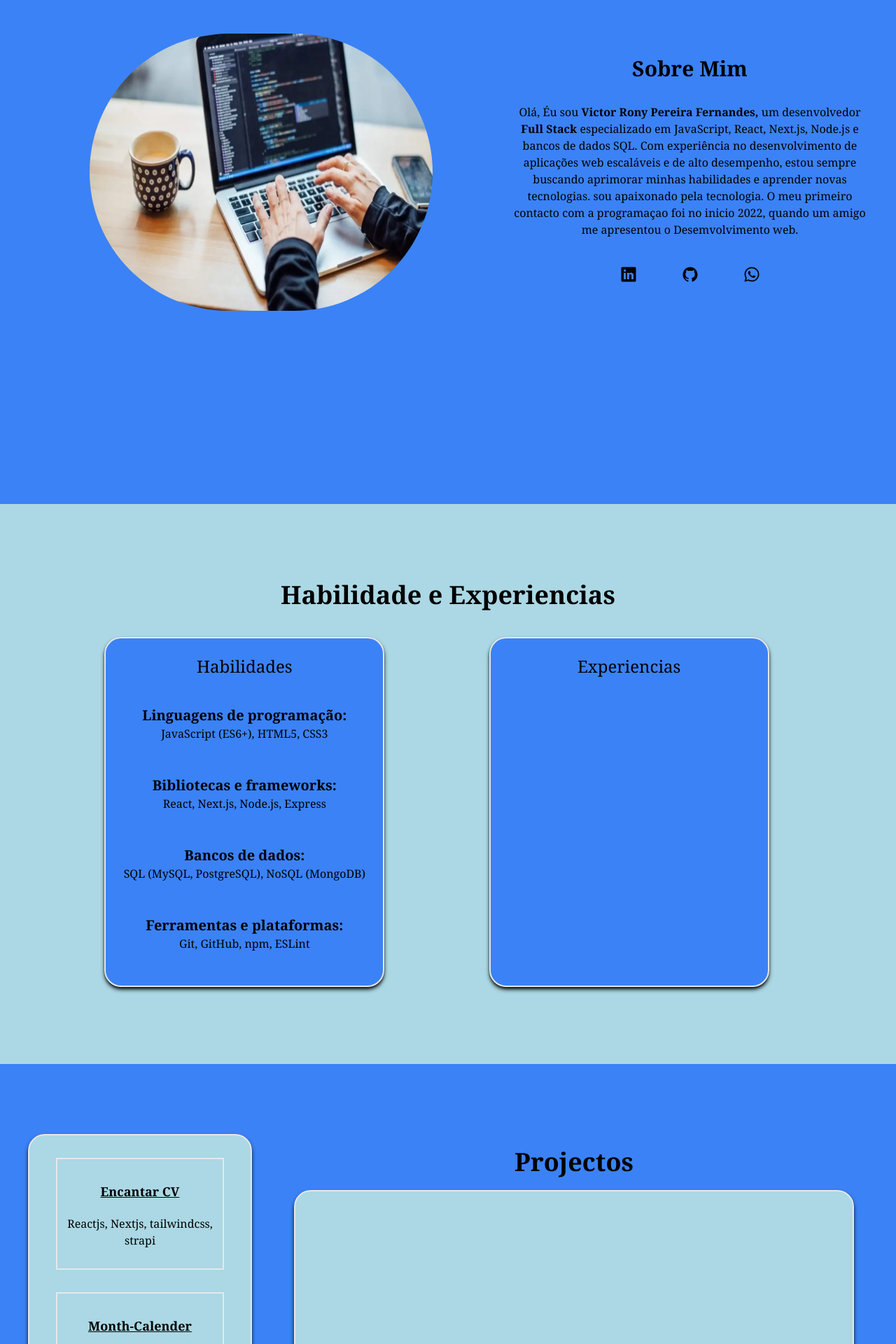
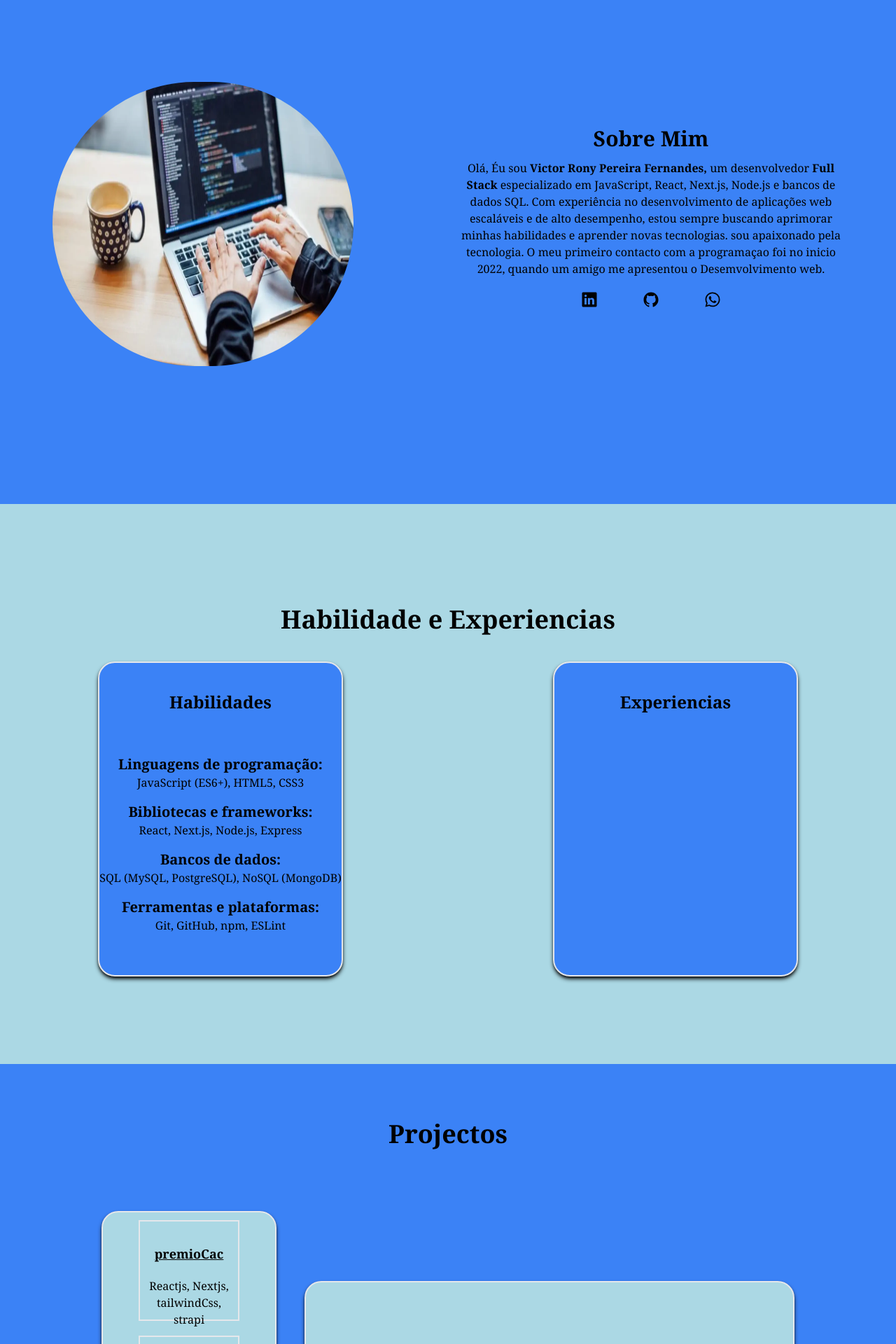
Before and after one commit to victorrony/Portifolio, a Next.js app: page / in a window 1280 px wide. Shown: the part 880-2800 px from the top of the page at 70% size. Built offline with nearby package versions, Linux system fonts and the light colour scheme.

Commit message:
update project

```diff
--- a/src/app/components/main/Main.js
+++ b/src/app/components/main/Main.js
@@ -5,17 +5,17 @@ export default function Main() {
   return (
     <div
       id="main"
-      className="flex h-screen gap-20  bg-blue-500 w-[1280px] text-black"
+      className="flex flex-col-reverse justify-center w-full align-middle h-screen  bg-blue-500  text-black lg:w-[100%] xl:w-[1280px] xl:flex-row xl:justify-center xl:align-middle"
     >
-      <div className=" ">
+      <div className="flex my-10 m-auto">
         <img
           src="/pc.webp"
-          className="w-[490px] h-[396px] mt-32 ml-32 rounded-full "
+          className="w-96 h-64 rounded-full md:w-[390px] md:h-[306px] xl:w-[430px] xl:h-[406px] xl:m-auto"
         />
       </div>
-      <div className="mt-32  w-[575px] text-center ">
-        <h1 className=" text-black text-3xl my-8 font-semibold">Sobre Mim</h1>
-        <p className="m-8">
+      <div className="mt-20 flex flex-col justify-center text-center items-center lg:mt-16 xl:m-auto">
+        <h1 className=" text-black text-3xl  font-semibold">Sobre Mim</h1>
+        <p className="w-[460px] mt-3 md:w-[550px]">
           Olá, Éu sou{" "}
           <span className="font-semibold">Victor Rony Pereira Fernandes,</span>{" "}
           um desenvolvedor <span className="font-semibold">Full Stack</span>{" "}
@@ -27,7 +27,7 @@ export default function Main() {
           amigo me apresentou o Desemvolvimento web.
         </p>
 
-        <div className="flex justify-center m-auto w-80 mt-10">
+        <div className="flex justify-center m-auto w-70 my-5">
           <ul className=" space-x-16 flex ">
             <li>
               <a
--- a/src/app/components/project/Project.js
+++ b/src/app/components/project/Project.js
@@ -1,6 +1,7 @@
 "use client";
 import React from "react";
 import { useState } from "react";
+import Projectos from "../projectos/Projectos";
 
 export default function Project() {
   const [activeContent, setActiveContent] = useState([null]);
@@ -16,58 +17,42 @@ export default function Project() {
   return (
     <div
       id="project"
-      className="flex  flex-wrap h-screen justify-center text-center bg-blue-500  w-[1280px]"
+      className="flex flex-col h-screen w-full justify-center m-auto  text-center bg-blue-500  md:w-[100%] lg:w-[100%] xl:w-[1280px]"
     >
-      <div className="flex flex-row flex-wrap justify-between w-[1255px] ml-10 my-auto ">
-        <div className="w-80 h-[600px] justify-center border-2 bg-[#abd8e4] rounded-3xl shadow-md shadow-black">
-          <div className="w-60 h-40 border-2 m-auto mt-8">
-            <a
-              href="https://github.com/victorrony/Encantar.CV"
-              target="blank"
-              onMouseOver={() => handleMouseOver("p1")}
-              onMouseOut={handleMouseOut}
-              className="flex justify-center mt-8 text-lg font-semibold"
-            >
-              <u>Encantar CV</u>
-            </a>
-            <p className="mt-5">Reactjs, Nextjs, tailwindcss, strapi</p>
-          </div>
-          <div className="w-60 h-40 border-2 m-auto mt-8">
-            <a
-              href="https://github.com/victorrony/Month-Calender"
-              target="blank"
-              onMouseOver={() => handleMouseOver("p2")}
-              onMouseOut={handleMouseOut}
-              className="flex justify-center mt-8 text-lg font-semibold"
-            >
-              <u>Month-Calender</u>
-            </a>
-            <p className="mt-5">HTML, CSS, JavaScript</p>
-          </div>
-          <div className="w-60 h-40 border-2 m-auto mt-8">
-            <a
-              href="https://github.com/victorrony/"
-              target="blank"
-              onMouseOver={() => handleMouseOver("p3")}
-              onMouseOut={handleMouseOut}
-              className="flex justify-center mt-8 text-lg font-semibold"
-            >
-              <u>Calculadora</u>
-            </a>
-            <p className="mt-5">HTML, CSS, JavaScript</p>
-          </div>
-        </div>
-        <div className="flex flex-col  mx-auto">
-          <div className="text-center my-5">
+      <div className="text-center mt-16 md:mt-20">
         <h1 className="text-4xl font-semibold">Projectos</h1>
       </div>
-          <div className="w-[800px] h-[400px] border-2 bg-[#abd8e4] flex flex-col justify-center rounded-3xl shadow-md shadow-black">
+      <div className="flex flex-col m-auto xl:flex-row xl:gap-10 xl:mt-30">
+        <div className=" flex w-[450px] h-52 justify-center m-auto border-2 bg-[#abd8e4] rounded-3xl shadow-md shadow-black md:w-[580px] md:h-[200px] lg:w-[570px] lg:h-[200px] xl:flex-col xl:justify-center xl:m-auto xl:w-[250px] xl:h-[500px]">
+          <Projectos
+            href="https://github.com/victorrony/Encantar.CV"
+            label="premioCac"
+            description="Reactjs, Nextjs, tailwindCss, strapi"
+            handleMouseOut={handleMouseOut}
+            handleMouseOver={() => handleMouseOver("p1")}
+          />
+          <Projectos
+            href=""
+            label="Month-Calendar"
+            description="HTML, CSS, JavaScript"
+            handleMouseOut={handleMouseOut}
+            handleMouseOver={() => handleMouseOver("p2")}
+          />
+          <Projectos
+            href="https://github.com/victorrony/"
+            label="Calculadora"
+            description="HTML, CSS, JavaScript"
+            handleMouseOut={handleMouseOut}
+            handleMouseOver={() => handleMouseOver("p3")}
+          />
+        </div>
+        <div className="w-[450px] h-[300px] mt-4 border-2 bg-[#abd8e4] flex flex-col justify-center rounded-3xl shadow-md shadow-black md:w-[600px] md:h-[300px] lg:w-[700px] lg:h-[300px] xl:my-auto">
           {activeContent === "p1" && (
-              <div className="w-[550px] h-[250px] border-2 m-auto shadow-lg shadow-black rounded-3xl">
+            <div className="w-[400px] md:w-[550px] md:h-[250px] border-2 m-auto shadow-lg shadow-black rounded-3xl lg:w-[650px] lg:h-[250px]">
               <p className="mt-3">
                 um aplicativo provedor do cliente que para além de avaliar o
-                  atendimento deverá suportar outras valências direcionado para
-                  as empresas.
+                atendimento deverá suportar outras valências direcionado para as
+                empresas.
               </p>
               <h2 className="mt-5 text-lg font-semibold">funcionalidades:</h2>
               <ol>
@@ -83,7 +68,7 @@ export default function Project() {
             </div>
           )}
           {activeContent === "p2" && (
-              <div className="w-[550px] h-[250px] border-2 m-auto shadow-lg shadow-black rounded-3xl">
+            <div className="w-[400px] h-64 md:w-[550px] md:h-[250px] border-2 m-auto shadow-lg shadow-black rounded-3xl lg:w-[650px] lg:h-[250px]">
               <p className="mt-3">
                 um aplicativo calendario muito flexivel onde pode ver data
                 actual, data passada e data futura .
@@ -102,7 +87,7 @@ export default function Project() {
             </div>
           )}
           {activeContent === "p3" && (
-              <div className="w-[550px] h-[250px] border-2 m-auto block shadow-lg shadow-black rounded-3xl">
+            <div className="w-[400px] h-64  border-2 m-auto block shadow-lg shadow-black rounded-3xl md:w-[550px] md:h-[250px] lg:w-[650px] lg:h-[250px]">
               <p className="mt-3">
                 um aplicativo calculadora capaz de fazer varios tipos de
                 calculos.
@@ -123,6 +108,5 @@ export default function Project() {
         </div>
       </div>
     </div>
-    </div>
   );
 }
--- /dev/null
+++ b/src/app/components/projectos/Projectos.js
@@ -0,0 +1,16 @@
+export default function Projectos({href, label, description, handleMouseOver, handleMouseOut }) {
+  return (
+    <div className="w-36 h-40 border-2  m-auto mx-1 xl:mx-auto xl:h-36 xl:w-50">
+      <a
+        href={href}
+        target="blank"
+        onMouseOver={() => handleMouseOver("p1")}
+        onMouseOut={handleMouseOut}
+        className="flex justify-center mt-8 text-lg font-semibold"
+      >
+        <u>{label}</u>
+      </a>
+      <p className="mt-5">{description}</p>
+    </div>
+  );
+}
--- a/src/app/components/section/Section.js
+++ b/src/app/components/section/Section.js
@@ -2,15 +2,15 @@ export default function Section() {
   return (
     <div
       id="section"
-      className="h-screen flex flex-col flex-wrap justify-center text-black text-center bg-[#abd8e4]   w-[1280px]"
+      className="h-screen w-full flex flex-col  justify-center  text-black text-center bg-[#abd8e4] lg:w-[100%] xl:w-[1280px] "
     >
-      <div className="">
-        <h1 className="text-4xl font-semibold"> Habilidade e Experiencias </h1>
+      <div className="text-3xl mt-5 md:text-4xl font-semibold">
+        <h1 className=""> Habilidade e Experiencias </h1>
       </div>
-      <div className="flex flex-row justify-evenly  mt-10">
-        <div className="flex flex-col w-[400px] h-[500px] border-2 bg-blue-500 rounded-3xl shadow-md shadow-black">
-          <h2 className="text-2xl mt-6 mb-6">Habilidades</h2>
-          <ul className="flex flex-col justify-left text-center space-y-12 m-4">
+      <div className="flex flex-col gap-5 mt-2 md:flex-row  md:justify-evenly md:mt-10 lg:flex lg:justify-evenly lg:mt-10">
+        <div className="flex flex-col w-[450px] m-auto border-2 bg-blue-500 rounded-3xl shadow-md shadow-black  md:w-[350px] md:h-[450px] ">
+          <h2 className="text-2xl mt-3 font-semibold md:mt-10">Habilidades</h2>
+          <ul className="flex flex-col justify-left text-center space-y-4 md:m-auto">
             <li>
               <span className="font-semibold text-xl">
                 Linguagens de programação:
@@ -28,16 +28,15 @@ export default function Section() {
               <br /> SQL (MySQL, PostgreSQL), NoSQL (MongoDB)
             </li>
             <li>
-              <span className="font-semibold text-xl">
+              <span className="font-semibold text-xl ">
                 Ferramentas e plataformas:
               </span>
               <br /> Git, GitHub, npm, ESLint
             </li>
           </ul>
         </div>
-
-        <div className="w-[400px] h-[500px] border-2 bg-blue-500 mr-8 rounded-3xl shadow-md shadow-black">
-          <h1 className="text-2xl mt-6 mb-6">Experiencias</h1>
+        <div className=" w-[450px] h-52 m-auto border-2 bg-blue-500 rounded-3xl shadow-md shadow-black  md:w-[350px] md:h-[450px] ">
+          <h1 className="text-2xl mt-3 font-semibold md:mt-10">Experiencias</h1>
         </div>
       </div>
     </div>
--- a/src/app/globals.css
+++ b/src/app/globals.css
@@ -10,4 +10,5 @@ body {
   flex-direction: column;
   justify-content: center;
   align-items: center;
+
 }
```
Also changed, not shown: src/app/components/header/Header.js (+14 -14 lines). Lines whose indentation alone changed are shown as unchanged.
